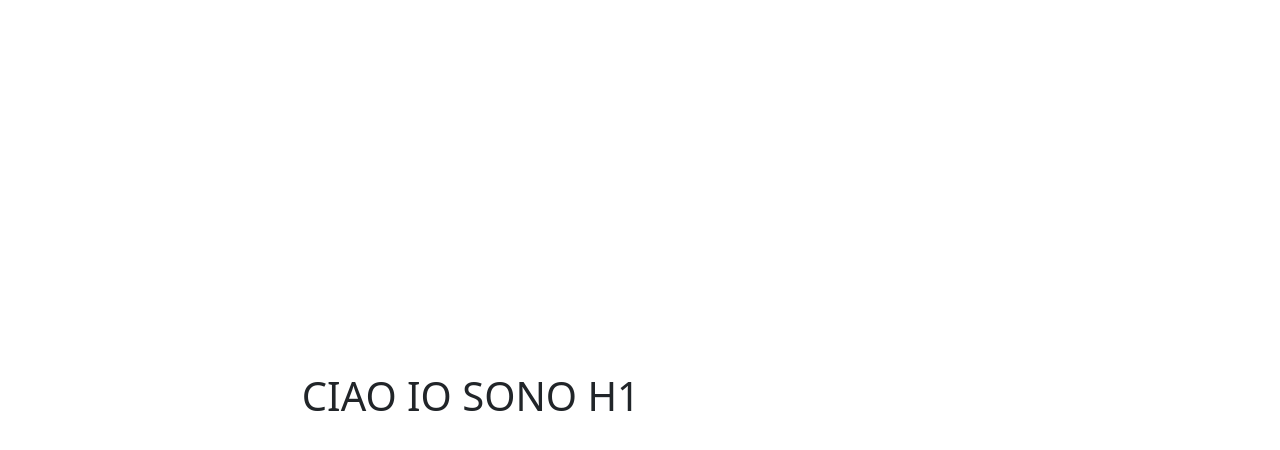
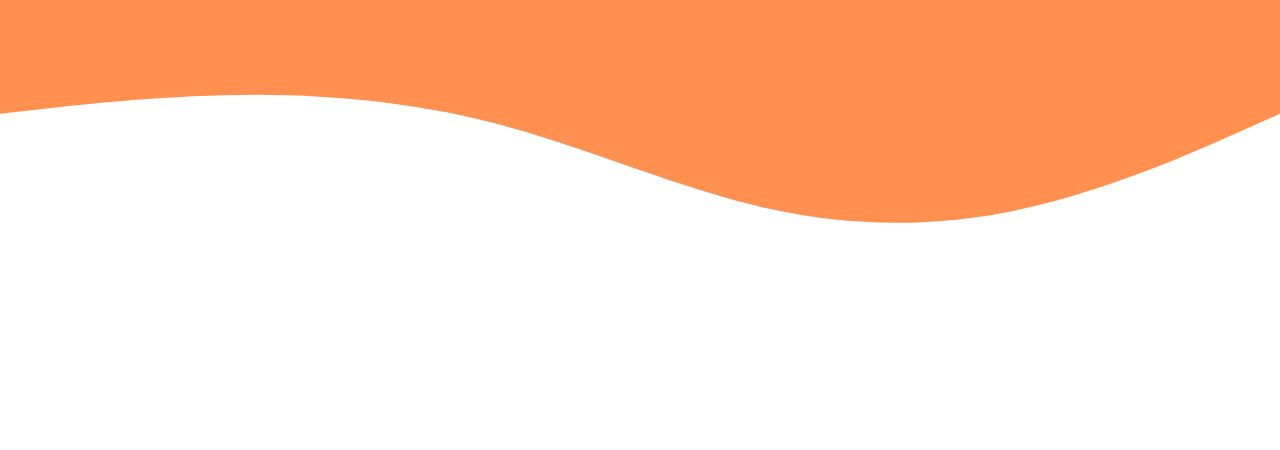
Before and after one commit to Jonathan-Ultini/vue-deliveboo, a Vue app: page / in a window 1280 px wide. Shown: the top 450 px of the page. Built offline with nearby package versions, Linux system fonts and the light colour scheme.

Commit message:
add waves to header background

```diff
--- a/src/App.vue
+++ b/src/App.vue
@@ -1,5 +1,7 @@
 <script setup>
-import AppHeaderVue from './components/AppHeader.vue'
+// Import HEADER component
+import AppHeaderVue from './components/AppHeader.vue';
+// Import NAVBAR component
 
 </script>
 
--- a/src/assets/base.css
+++ /dev/null
@@ -1,86 +0,0 @@
-/* color palette from <https://github.com/vuejs/theme> */
-:root {
-  --vt-c-white: #ffffff;
-  --vt-c-white-soft: #f8f8f8;
-  --vt-c-white-mute: #f2f2f2;
-
-  --vt-c-black: #181818;
-  --vt-c-black-soft: #222222;
-  --vt-c-black-mute: #282828;
-
-  --vt-c-indigo: #2c3e50;
-
-  --vt-c-divider-light-1: rgba(60, 60, 60, 0.29);
-  --vt-c-divider-light-2: rgba(60, 60, 60, 0.12);
-  --vt-c-divider-dark-1: rgba(84, 84, 84, 0.65);
-  --vt-c-divider-dark-2: rgba(84, 84, 84, 0.48);
-
-  --vt-c-text-light-1: var(--vt-c-indigo);
-  --vt-c-text-light-2: rgba(60, 60, 60, 0.66);
-  --vt-c-text-dark-1: var(--vt-c-white);
-  --vt-c-text-dark-2: rgba(235, 235, 235, 0.64);
-}
-
-/* semantic color variables for this project */
-:root {
-  --color-background: var(--vt-c-white);
-  --color-background-soft: var(--vt-c-white-soft);
-  --color-background-mute: var(--vt-c-white-mute);
-
-  --color-border: var(--vt-c-divider-light-2);
-  --color-border-hover: var(--vt-c-divider-light-1);
-
-  --color-heading: var(--vt-c-text-light-1);
-  --color-text: var(--vt-c-text-light-1);
-
-  --section-gap: 160px;
-}
-
-@media (prefers-color-scheme: dark) {
-  :root {
-    --color-background: var(--vt-c-black);
-    --color-background-soft: var(--vt-c-black-soft);
-    --color-background-mute: var(--vt-c-black-mute);
-
-    --color-border: var(--vt-c-divider-dark-2);
-    --color-border-hover: var(--vt-c-divider-dark-1);
-
-    --color-heading: var(--vt-c-text-dark-1);
-    --color-text: var(--vt-c-text-dark-2);
-  }
-}
-
-*,
-*::before,
-*::after {
-  box-sizing: border-box;
-  margin: 0;
-  font-weight: normal;
-}
-
-body {
-  min-height: 100vh;
-  color: var(--color-text);
-  background: var(--color-background);
-  transition:
-    color 0.5s,
-    background-color 0.5s;
-  line-height: 1.6;
-  font-family:
-    Inter,
-    -apple-system,
-    BlinkMacSystemFont,
-    'Segoe UI',
-    Roboto,
-    Oxygen,
-    Ubuntu,
-    Cantarell,
-    'Fira Sans',
-    'Droid Sans',
-    'Helvetica Neue',
-    sans-serif;
-  font-size: 15px;
-  text-rendering: optimizeLegibility;
-  -webkit-font-smoothing: antialiased;
-  -moz-osx-font-smoothing: grayscale;
-}
--- a/src/assets/main.css
+++ /dev/null
@@ -1,35 +0,0 @@
-@import './base.css';
-
-#app {
-  max-width: 1280px;
-  margin: 0 auto;
-  padding: 2rem;
-  font-weight: normal;
-}
-
-a,
-.green {
-  text-decoration: none;
-  color: hsla(160, 100%, 37%, 1);
-  transition: 0.4s;
-  padding: 3px;
-}
-
-@media (hover: hover) {
-  a:hover {
-    background-color: hsla(160, 100%, 37%, 0.2);
-  }
-}
-
-@media (min-width: 1024px) {
-  body {
-    display: flex;
-    place-items: center;
-  }
-
-  #app {
-    display: grid;
-    grid-template-columns: 1fr 1fr;
-    padding: 0 2rem;
-  }
-}
--- a/src/components/AppHeader.vue
+++ b/src/components/AppHeader.vue
@@ -9,9 +9,23 @@ export default {
 </script>
 
 <template>
-    <h1>CIAO IO SONO H1</h1>
-
+    <!-- Page wrapper -->
+     <div class="container-fluid">
+         <div class="row">
+             <div class="col-12 p-0">
+                <!-- Background Header page -->
+                <svg id="waves-bg"
+                  xmlns="http://www.w3.org/2000/svg" viewBox="0 0 1440 320"><path fill="#FF904F" fill-opacity="1" d="M0,128L48,122.7C96,117,192,107,288,106.7C384,107,480,117,576,144C672,171,768,213,864,234.7C960,256,1056,256,1152,234.7C1248,213,1344,171,1392,149.3L1440,128L1440,0L1392,0C1344,0,1248,0,1152,0C1056,0,960,0,864,0C768,0,672,0,576,0C480,0,384,0,288,0C192,0,96,0,48,0L0,0Z"></path>
+                </svg>
+            </div>
+        </div>
+     </div>
 </template>
 
-<style scoped>
+<style scoped lang="scss">
+// Waves Background
+#waves-bg{
+
+
+}
 </style>
--- a/src/main.js
+++ b/src/main.js
@@ -1,5 +1,3 @@
-import './assets/main.css'
-
 import { createApp } from 'vue'
 import App from './App.vue'
 
```
Also changed, not shown: src/assets/logo.svg (deleted).
